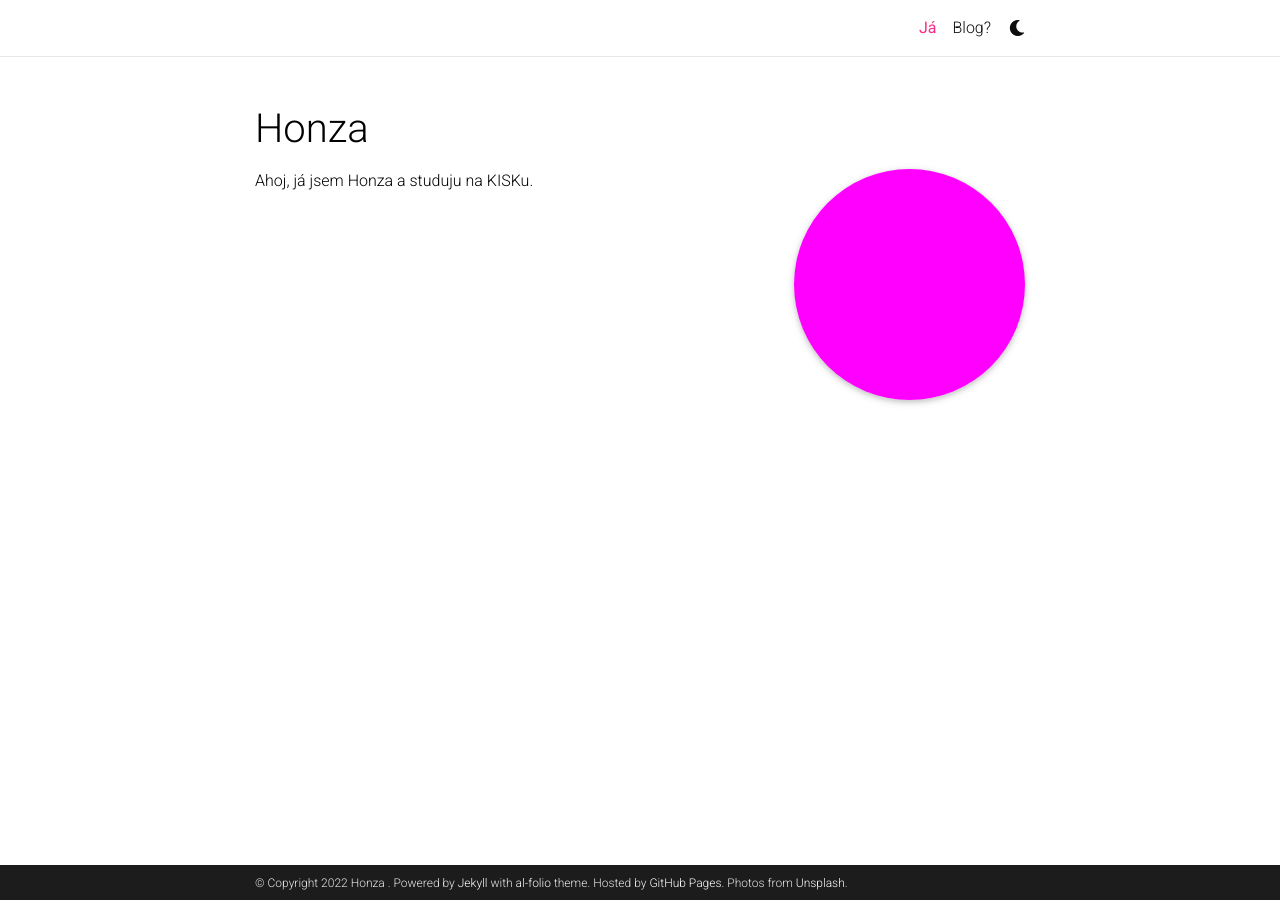
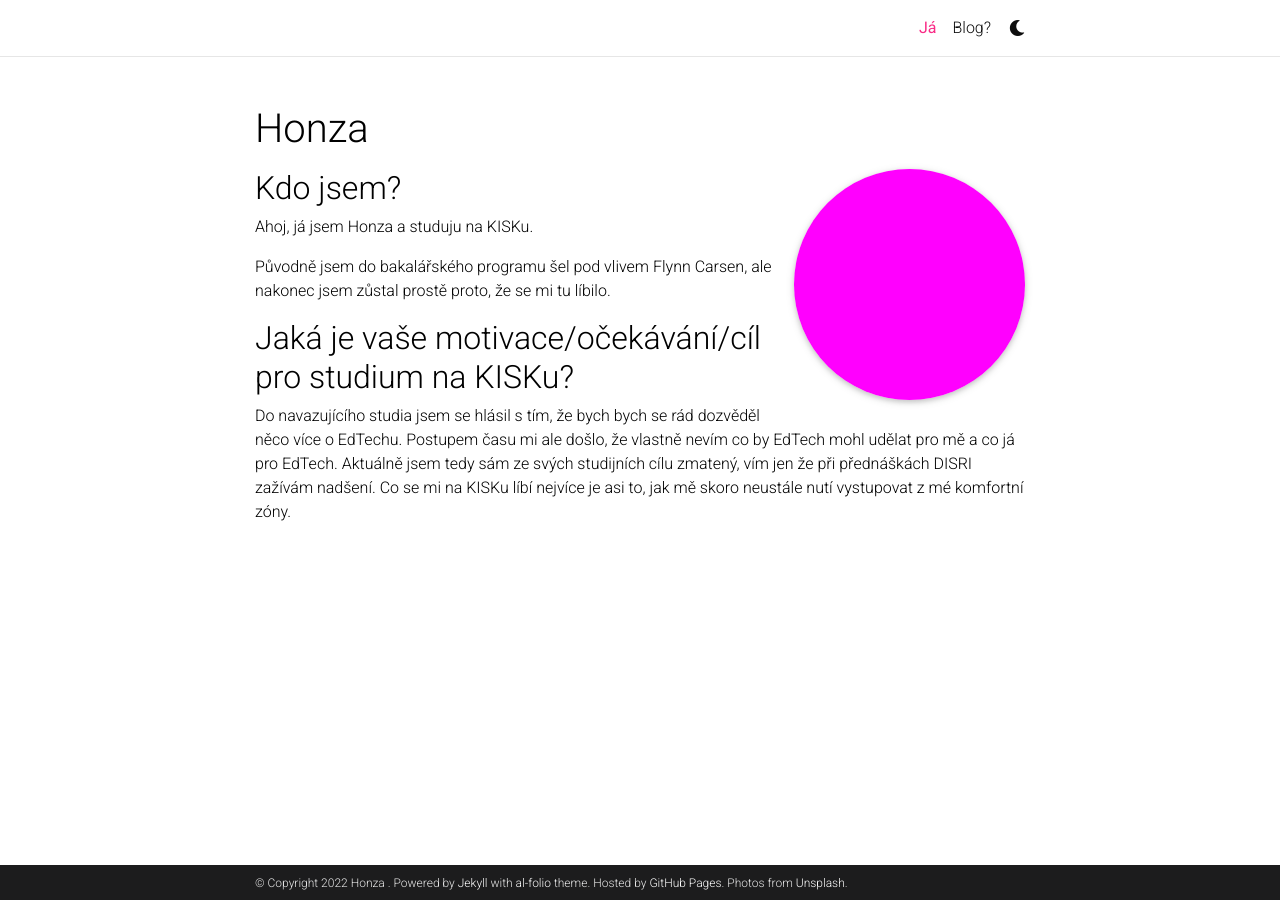
Before and after one commit to Honza-B1234/Honza-B1234.github.io, a Jekyll site: the page built from _pages/about.md, in a window 1280 px wide. Built offline with Jekyll 4.4.1, drawn with Linux system fonts in a browser that asks for light colours; full-size pictures stand in for the smaller copies a plugin makes; comment, search, counter and statistics services are not loaded; a style sheet for code colours, icons or effects is not loaded.

Commit message:
_pages/about.md

```diff
--- a/_config.yml
+++ b/_config.yml
@@ -130,8 +130,8 @@
 # If you have blog posts published on medium.com or other exteranl sources,
 # you can display them in your blog by adding a link to the RSS feed.
 external_sources:
-  - name: medium.com
-    rss_url: https://medium.com/@al-folio/feed
+  - name:
+    rss_url:
 
 # -----------------------------------------------------------------------------
 # Collections
@@ -225,7 +225,7 @@
     tag: '/blog/tag/:name/'
     category: '/blog/category/:name/'
 
-display_tags: ['formatting', 'images', 'links', 'math', 'code'] # this tags will be dispalyed on the front page of your blog
+display_tags: # this tags will be dispalyed on the front page of your blog
 
 # -----------------------------------------------------------------------------
 # Jekyll Scholar
--- a/_pages/about.md
+++ b/_pages/about.md
@@ -15,4 +15,12 @@ selected_papers: false # includes a list of papers marked as "selected={true}"
 social: false  # includes social icons at the bottom of the page
 ---
 
+## Kdo jsem?
+
 Ahoj, já jsem Honza a studuju na KISKu.
+
+Původně jsem do bakalářského programu šel pod vlivem Flynn Carsen, ale nakonec jsem zůstal prostě proto, že se mi tu líbilo.
+
+## Jaká je vaše motivace/očekávání/cíl pro studium na KISKu?
+
+Do navazujícího studia jsem se hlásil s tím, že bych bych se rád dozvěděl něco více o EdTechu. Postupem času mi ale došlo, že vlastně nevím co by EdTech mohl udělat pro mě a co já pro EdTech. Aktuálně jsem tedy sám ze svých studijních cílu zmatený, vím jen že při přednáškách DISRI zažívám nadšení. Co se mi na KISKu líbí nejvíce je asi to, jak mě skoro neustále nutí vystupovat z mé komfortní zóny.
```
